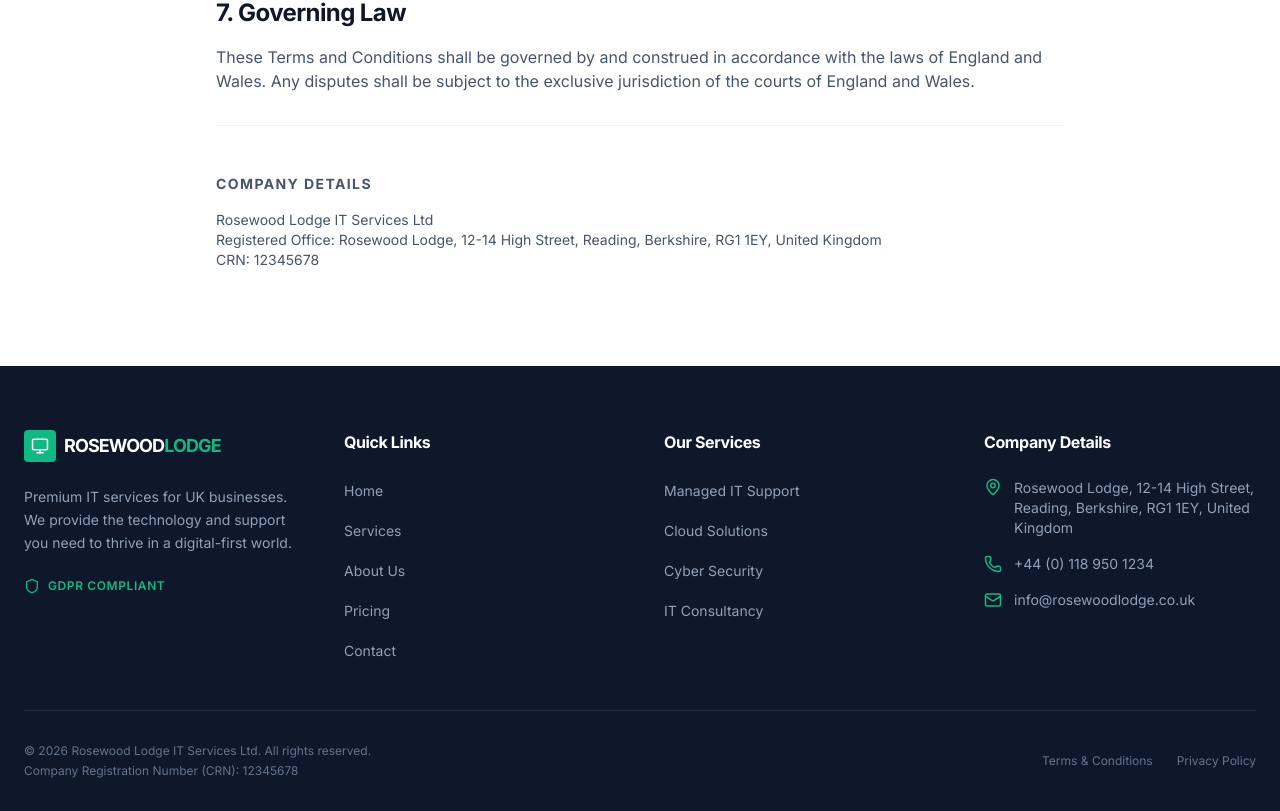
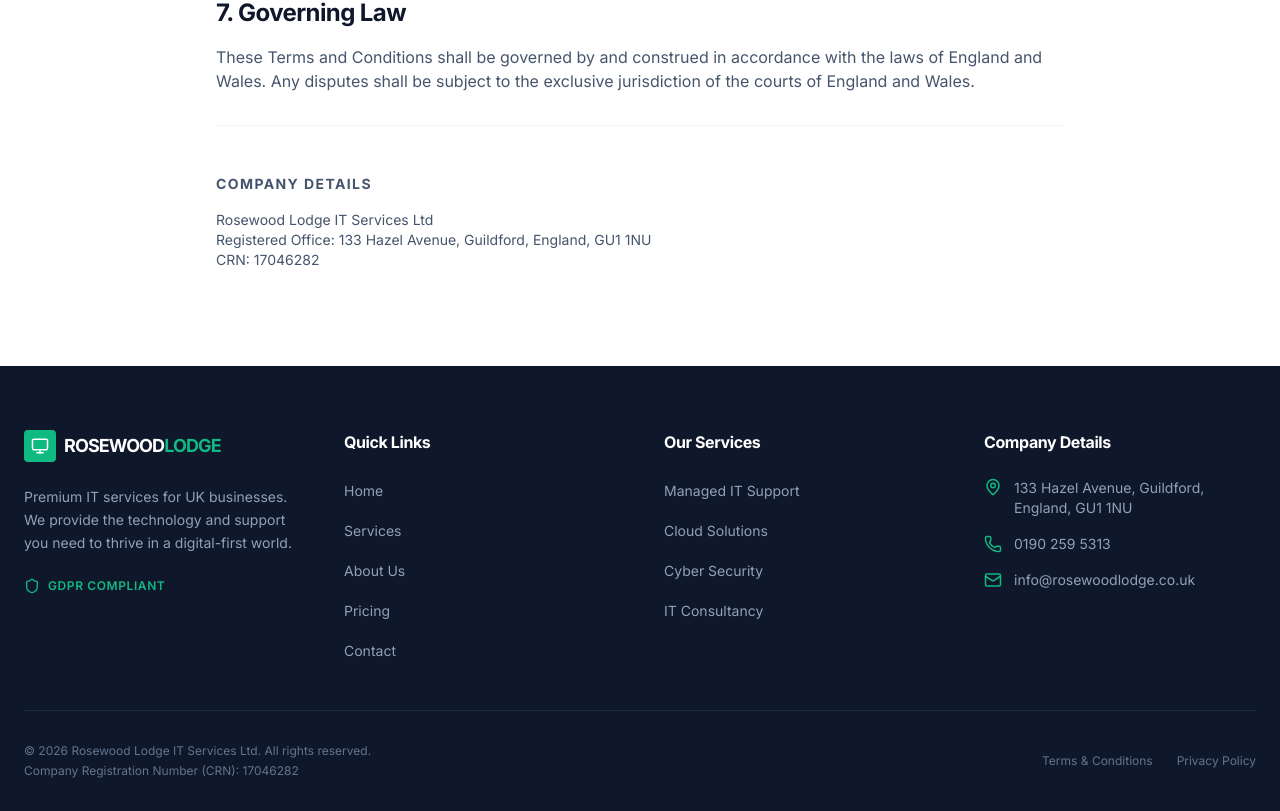
Before and after one commit to consultancy-outfit/100IT-SALESITES-001, a React (Vite) app: page /terms in a window 1280 px wide. Shown: the part 1107-1918 px from the top of the page. Built offline with nearby package versions, Linux system fonts and the light colour scheme.

Commit message:
Update constants.ts

```diff
--- a/src/constants.ts
+++ b/src/constants.ts
@@ -2,9 +2,9 @@ import { Service, PricingTier, Testimonial, CaseStudy } from './types';
 
 export const COMPANY_DETAILS = {
   name: "Rosewood Lodge IT Services Ltd",
-  address: "Rosewood Lodge, 12-14 High Street, Reading, Berkshire, RG1 1EY, United Kingdom",
-  crn: "12345678",
-  phone: "+44 (0) 118 950 1234",
+  address: "133 Hazel Avenue, Guildford, England, GU1 1NU",
+  crn: "17046282",
+  phone: "0190 259 5313",
   email: "info@rosewoodlodge.co.uk",
   hours: "Mon - Fri: 09:00 - 17:30",
 };
```
